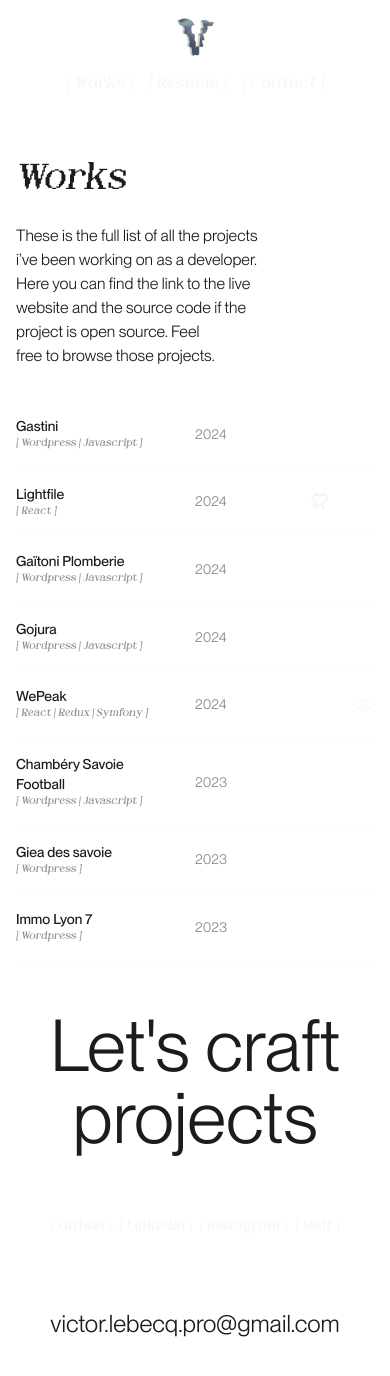
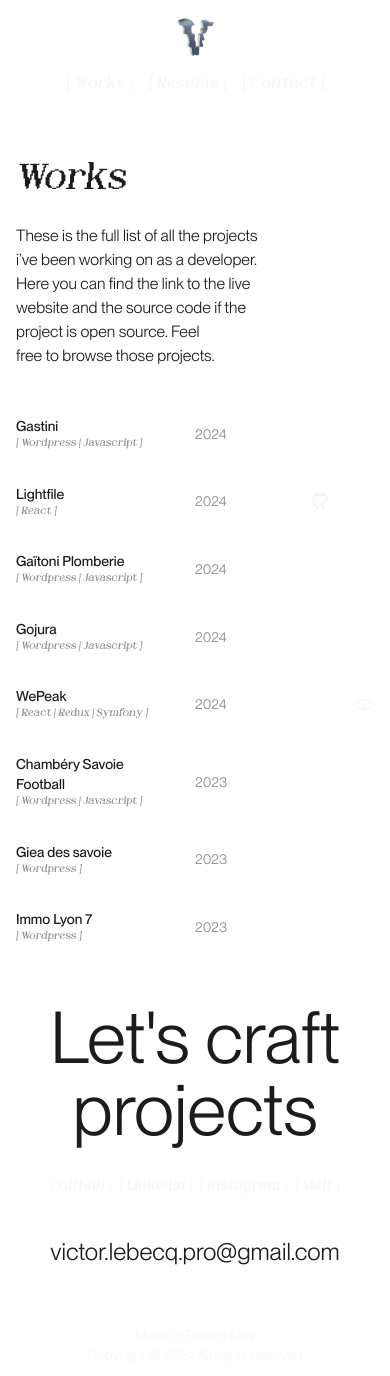
Before and after one commit to pommito/Portfolio-2024, a Next.js app: page /works in a window 390 px wide. Shown: the top 1376 px of the page. Built offline with nearby package versions, Linux system fonts and the light colour scheme.

Commit message:
Styling(footer) : align to the center the bottom part of the footer

```diff
--- a/src/app/works/page.tsx
+++ b/src/app/works/page.tsx
@@ -10,7 +10,7 @@ export default function Works() {
       <p className="mb-8 text-balance sm:text-xl">
         <TextReveal text={paragraph} />
       </p>
-      <ul>
+      <ul className="mb-4 sm:mb-10">
         {works.map((exp, index) => (
           <WorkListItem key={index} {...exp} />
         ))}
--- a/src/components/Footer.tsx
+++ b/src/components/Footer.tsx
@@ -4,7 +4,7 @@ import TextReveal from './animations/TextReveal';
 
 export default function Footer() {
   return (
-    <footer className="font-pp flex flex-col items-center leading-tight gap-16 px-4 py-12 md:px-20 md:py-6">
+    <footer className="font-pp flex flex-col items-center leading-tight gap-8 px-4 py-6 sm:py-12 sm:gap-16 md:px-20 md:py-6">
       <h2 className="text-center text-7xl sm:text-[9.5vw]">Let&apos;s craft projects</h2>
       <ul className="font-dot flex flex-row justify-between gap-2 text-sm md:text-xl md:w-3/4">
         <li>
@@ -29,8 +29,8 @@ export default function Footer() {
       >
         <TextReveal text="victor.lebecq.pro@gmail.com" amountInView={1} />
       </Link>
-      <div className="text-[#f1f1f1]/50 text-sm flex flex-col justify-between pt-6 w-full border-t border-[#f1f1f1]/20 sm:flex-row">
-        <p>Made in the French Alps</p>
+      <div className="text-[#f1f1f1]/50 text-sm flex flex-col items-center justify-between pt-6 w-full border-t border-[#f1f1f1]/20 sm:flex-row sm:item-start">
+        <p>Made in French Alps</p>
         <p>Copyright © 2024 All rights reserved</p>
       </div>
     </footer>
```
